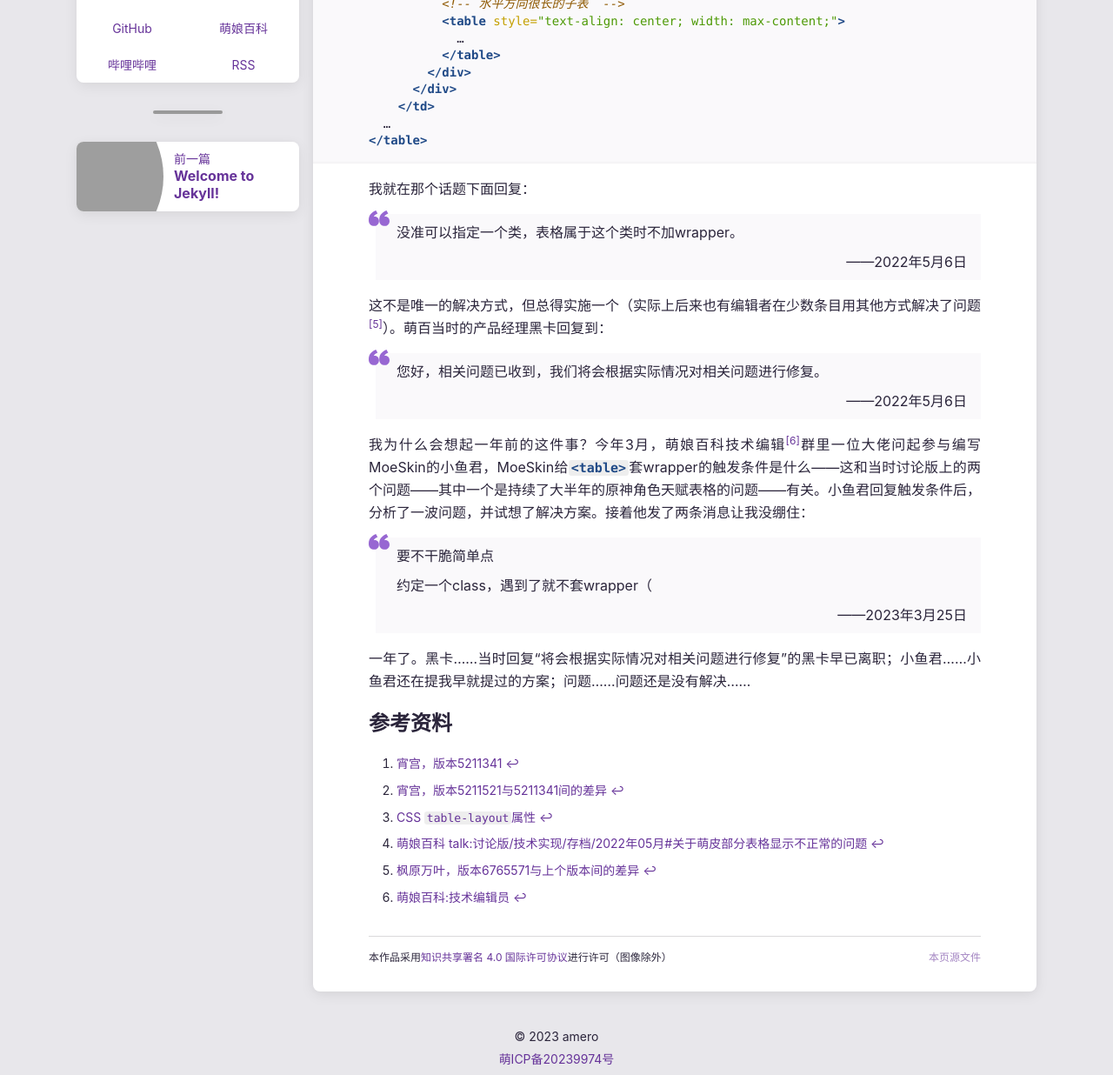
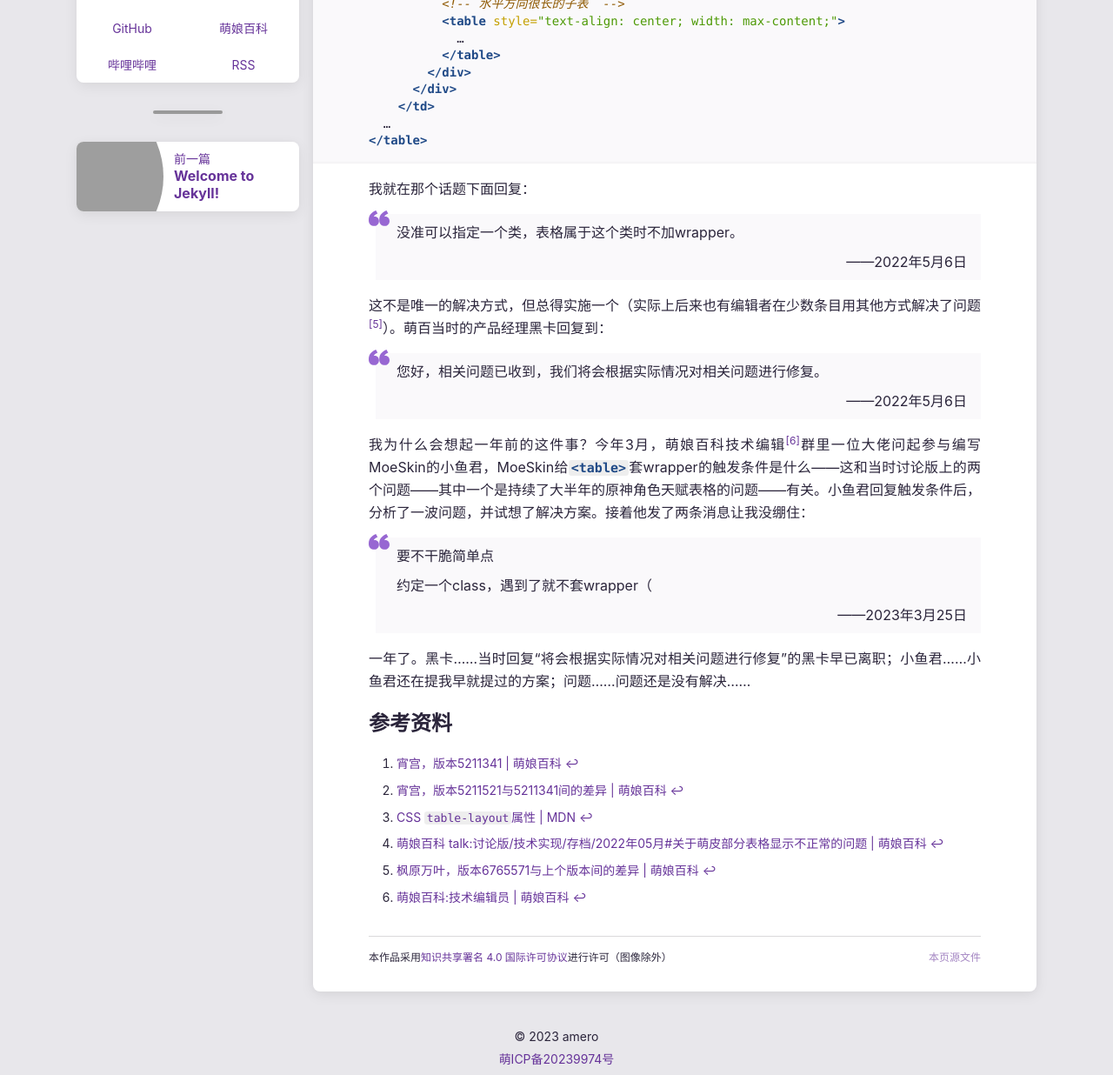
Before and after one commit to AmeroHan/AmeroHan.github.io, a Jekyll site: the page built from _posts/2023-05-07-关于奇技淫巧这档事.md, in a window 1280 px wide and 1400 px high, scrolled down 2239 px, cut to the strip 164-1400 px from the top of the window. Shown: the whole strip at 87% size. Built offline with Jekyll 4.4.1, drawn with Linux system fonts in a browser that asks for light colours; grey boxes are pictures that could not be loaded.

Commit message:
微调格式

```diff
--- a/_includes/footer.html
+++ b/_includes/footer.html
@@ -4,5 +4,5 @@
 			© 2023 amero
 		</small>
 	</p>
-	<p class="site-icp"><a href="https://icp.gov.moe/?keyword=20239974" target="_blank">萌ICP备20239974号</a></p>
+	<p class="site-icp"><a href="https://icp.gov.moe/?keyword=20239974" rel="external" target="_blank">萌ICP备20239974号</a></p>
 </footer>
--- a/_posts/2023-05-07-关于奇技淫巧这档事.md
+++ b/_posts/2023-05-07-关于奇技淫巧这档事.md
@@ -94,14 +94,14 @@ license: CC BY 4.0
 
 ## 参考资料
 
-[^before]: [宵宫，版本5211341](https://zh.moegirl.org.cn/index.php?oldid=5211341)
+[^before]: [宵宫，版本5211341 \| 萌娘百科](https://zh.moegirl.org.cn/index.php?oldid=5211341)
 
-[^diff]: [宵宫，版本5211521与5211341间的差异](https://zh.moegirl.org.cn/index.php?diff=5211521&oldid=5211341)
+[^diff]: [宵宫，版本5211521与5211341间的差异 \| 萌娘百科](https://zh.moegirl.org.cn/index.php?diff=5211521&oldid=5211341)
 
-[^table-layout]: [CSS `table-layout`属性](https://developer.mozilla.org/zh-CN/docs/Web/CSS/table-layout)
+[^table-layout]: [CSS `table-layout`属性 \| MDN](https://developer.mozilla.org/zh-CN/docs/Web/CSS/table-layout)
 
-[^talk]: [萌娘百科 talk:讨论版/技术实现/存档/2022年05月#关于萌皮部分表格显示不正常的问题](https://zh.moegirl.org.cn/index.php?curid=515611#%E5%85%B3%E4%BA%8E%E8%90%8C%E7%9A%AE%E9%83%A8%E5%88%86%E8%A1%A8%E6%A0%BC%E6%98%BE%E7%A4%BA%E4%B8%8D%E6%AD%A3%E5%B8%B8%E7%9A%84%E9%97%AE%E9%A2%98)
+[^talk]: [萌娘百科 talk:讨论版/技术实现/存档/2022年05月#关于萌皮部分表格显示不正常的问题 \| 萌娘百科](https://zh.moegirl.org.cn/index.php?curid=515611#%E5%85%B3%E4%BA%8E%E8%90%8C%E7%9A%AE%E9%83%A8%E5%88%86%E8%A1%A8%E6%A0%BC%E6%98%BE%E7%A4%BA%E4%B8%8D%E6%AD%A3%E5%B8%B8%E7%9A%84%E9%97%AE%E9%A2%98)
 
-[^solve]: [枫原万叶，版本6765571与上个版本间的差异](https://zh.moegirl.org.cn/index.php?diff=prev&oldid=6765571)
+[^solve]: [枫原万叶，版本6765571与上个版本间的差异 \| 萌娘百科](https://zh.moegirl.org.cn/index.php?diff=prev&oldid=6765571)
 
-[^techeditor]: [萌娘百科:技术编辑员](https://zh.moegirl.org.cn/index.php?curid=489397)
+[^techeditor]: [萌娘百科:技术编辑员 \| 萌娘百科](https://zh.moegirl.org.cn/index.php?curid=489397)
--- a/_sass/article.scss
+++ b/_sass/article.scss
@@ -224,7 +224,6 @@ $padding-horizontal: 4rem;
 		margin-right: -$padding-horizontal;
 		display: flex;
 		flex-direction: column;
-		align-items: center;
 		margin-bottom: 1rem;
 
 		> div {
@@ -238,6 +237,7 @@ $padding-horizontal: 4rem;
 		}
 
 		figcaption {
+			align-self: center;
 			font-size: $text-size-xs;
 			color: #666;
 			padding: .5rem 4rem;
```
